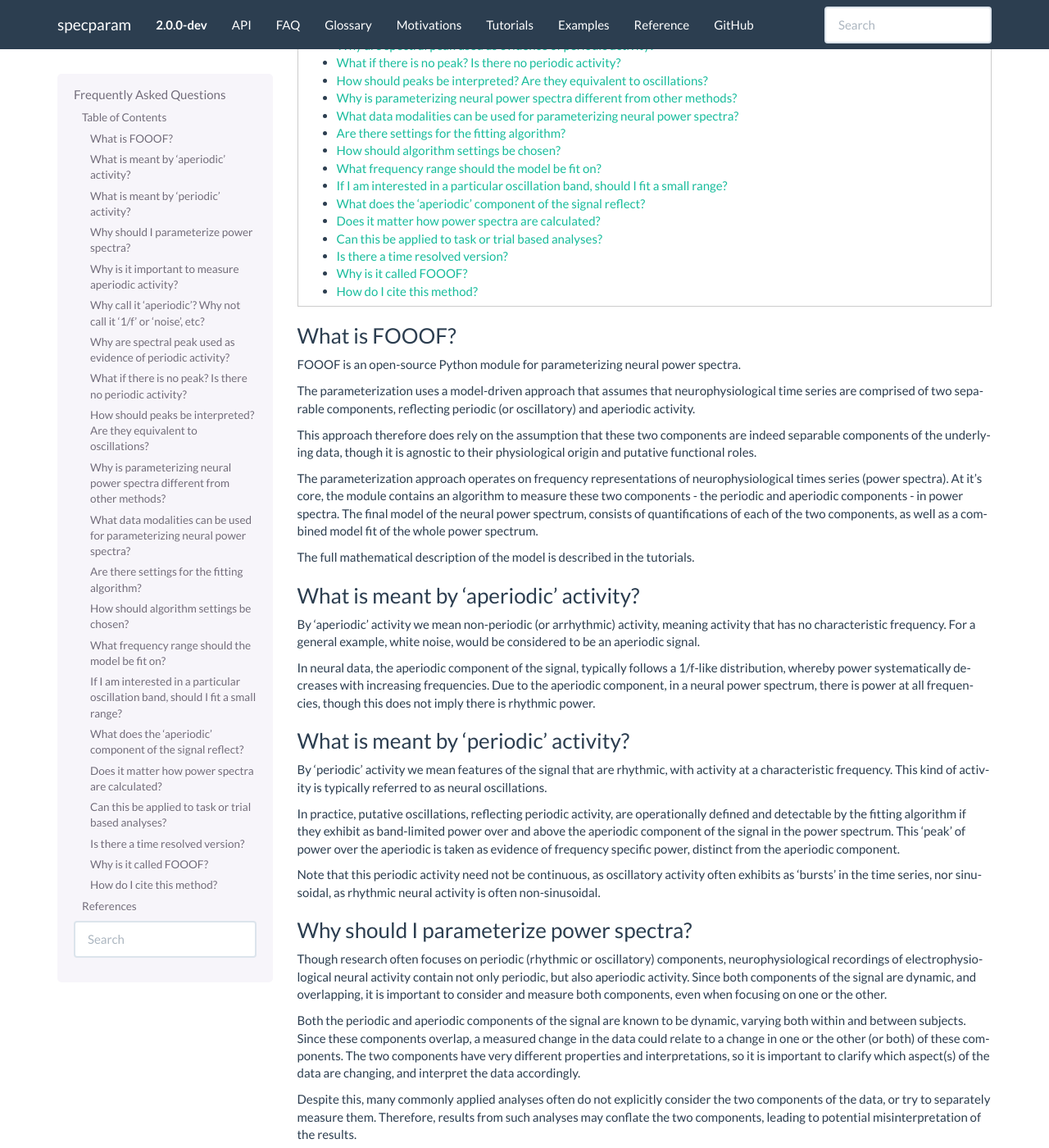
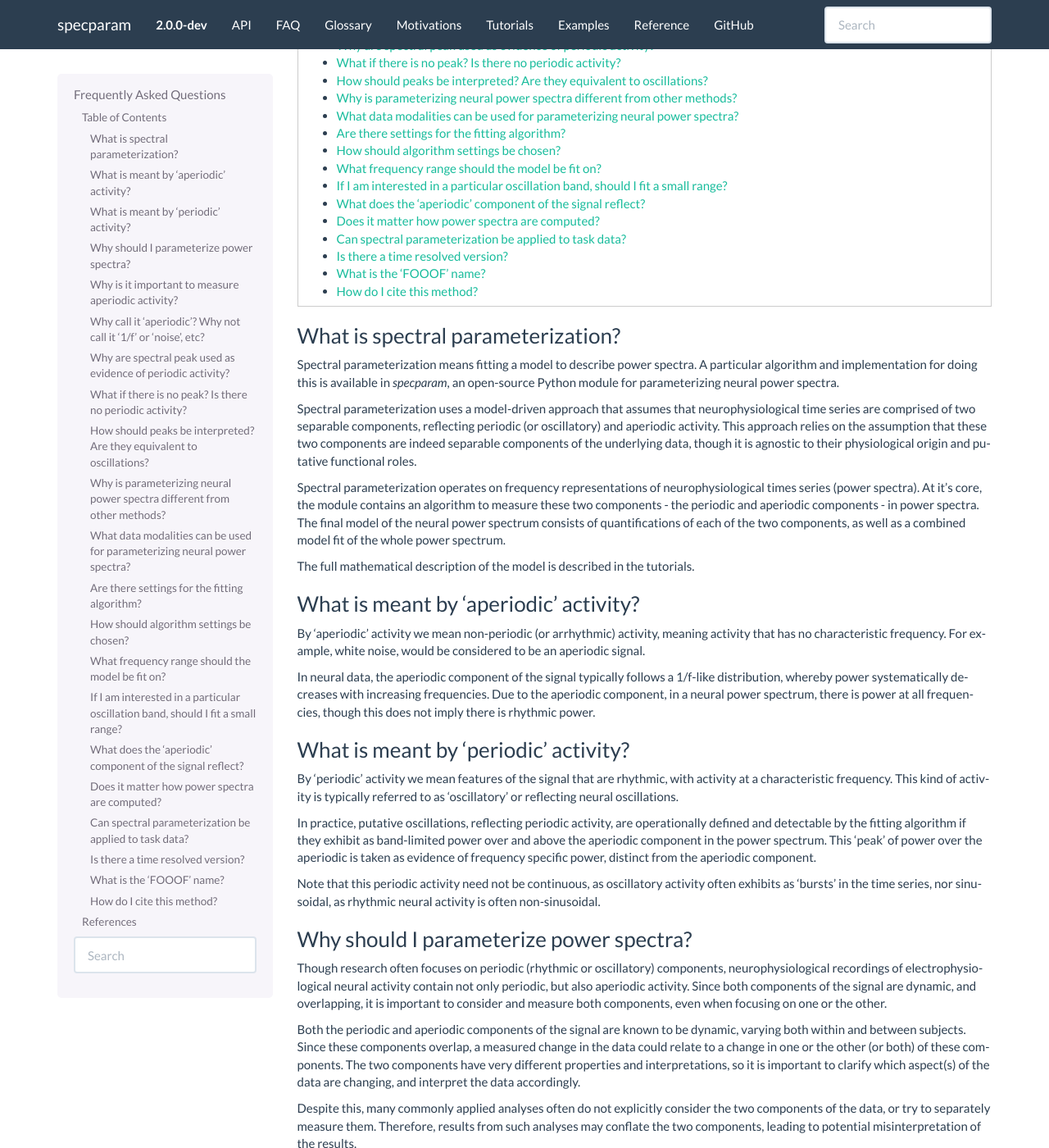
Before and after one commit to fooof-tools/fooof, a Sphinx documentation site: the page built from doc/faq.rst, in a window 1280 px wide and 1400 px high, scrolled down 378 px. Shown: the whole window at 82% size. Built offline with Sphinx 7.4.7, drawn with Linux system fonts in a browser that asks for light colours; pages that are not in the unit, such as notebooks, are missing from menus; some of the changed text lies outside the part shown.

Commit message:
name update: update FAQ for name, and quick edits

```diff
--- a/doc/faq.rst
+++ b/doc/faq.rst
@@ -1,7 +1,7 @@
 Frequently Asked Questions
 ==========================
 
-The following are a collection of frequently asked questions and answers about FOOOF.
+The following is a collection of frequently asked questions and answers about spectral parameterization.
 
 These answers focus on the ideas and concepts relating to parameterizing neural power spectra.
 
@@ -13,23 +13,23 @@ Table of Contents
    :local:
    :backlinks: none
 
-What is FOOOF?
-~~~~~~~~~~~~~~
+What is spectral parameterization?
+~~~~~~~~~~~~~~~~~~~~~~~~~~~~~~~~~~
 
-FOOOF is an open-source Python module for parameterizing neural power spectra.
+Spectral parameterization means fitting a model to describe power spectra.
+A particular algorithm and implementation for doing this is available in `specparam`,
+an open-source Python module for parameterizing neural power spectra.
 
-The parameterization uses a model-driven approach that assumes that neurophysiological time
+Spectral parameterization uses a model-driven approach that assumes that neurophysiological time
 series are comprised of two separable components, reflecting periodic (or oscillatory) and
-aperiodic activity.
-
-This approach therefore does rely on the assumption that these two components are indeed separable
+aperiodic activity. This approach relies on the assumption that these two components are indeed separable
 components of the underlying data, though it is agnostic to their physiological origin and
 putative functional roles.
 
-The parameterization approach operates on frequency representations of neurophysiological times
+Spectral parameterization operates on frequency representations of neurophysiological times
 series (power spectra). At it's core, the module contains an algorithm to measure these two
 components - the periodic and aperiodic components - in power spectra. The final model
-of the neural power spectrum, consists of quantifications of each of the two components, as well as
+of the neural power spectrum consists of quantifications of each of the two components, as well as
 a combined model fit of the whole power spectrum.
 
 The full mathematical description of the model is described in the tutorials.
@@ -38,10 +38,10 @@ What is meant by 'aperiodic' activity?
 ~~~~~~~~~~~~~~~~~~~~~~~~~~~~~~~~~~~~~~
 
 By 'aperiodic' activity we mean non-periodic (or arrhythmic) activity, meaning activity that
-has no characteristic frequency. For a general example, white noise, would be considered to
-be an aperiodic signal.
+has no characteristic frequency. For example, white noise, would be considered to be an
+aperiodic signal.
 
-In neural data, the aperiodic component of the signal, typically follows a 1/f-like distribution,
+In neural data, the aperiodic component of the signal typically follows a 1/f-like distribution,
 whereby power systematically decreases with increasing frequencies. Due to the aperiodic
 component, in a neural power spectrum, there is power at all frequencies, though this does
 not imply there is rhythmic power.
@@ -51,12 +51,12 @@ What is meant by 'periodic' activity?
 
 By 'periodic' activity we mean features of the signal that are rhythmic, with activity
 at a characteristic frequency. This kind of activity is typically referred to as
-neural oscillations.
+'oscillatory' or reflecting neural oscillations.
 
 In practice, putative oscillations, reflecting periodic activity, are operationally defined
 and detectable by the fitting algorithm if they exhibit as band-limited power over and above
-the aperiodic component of the signal in the power spectrum. This 'peak' of power over the
-aperiodic is taken as evidence of frequency specific power, distinct from the aperiodic component.
+the aperiodic component in the power spectrum. This 'peak' of power over the aperiodic is taken as
+evidence of frequency specific power, distinct from the aperiodic component.
 
 Note that this periodic activity need not be continuous, as oscillatory activity often
 exhibits as 'bursts' in the time series, nor sinusoidal, as rhythmic neural activity is
@@ -144,12 +143,12 @@ that the aperiodic component may be a signal of interest, and not merely 'noise'
 Overall, we have moved to using the term 'aperiodic' to relate to any activity that is,
 descriptively, non-periodic. We prefer this term, as a neutral descriptor, to avoid
 implying particular theoretical interpretations, and/or what aspects of the signal
-or of interest for any particular investigation.
+are of interest for any particular investigation.
 
 Why are spectral peak used as evidence of periodic activity?
 ~~~~~~~~~~~~~~~~~~~~~~~~~~~~~~~~~~~~~~~~~~~~~~~~~~~~~~~~~~~~
 
-Due to neural signals containing aperiodic activity, there will always be power within
+Since neural activity contains aperiodic activity, there will always be power within
 any given frequency range. If this aperiodic activity changes, the measured power within
 a predefined frequency range can also change. All this can occur without any truly periodic
 activity being present in the data. Even if there is periodic activity, quantifications of it
@@ -237,7 +235,7 @@ the model can be fit. The fitting algorithm is otherwise broadly agnostic to det
 Note that data from different modalities, or across different frequency ranges, may require
 different algorithm settings.
 
-More information for checking for if the model fit seems to be appropriate, and for picking
+More information on checking if model fits are appropriate, and for picking
 settings and tuning them to different datasets are all available in the Tutorials.
 
 Are there settings for the fitting algorithm?
@@ -253,20 +251,19 @@ is covered in the tutorials.
 How should algorithm settings be chosen?
 ~~~~~~~~~~~~~~~~~~~~~~~~~~~~~~~~~~~~~~~~
 
-For any given dataset, there is often some tuning of the algorithm settings needed to
-get models to fit well. For any given dataset, settings should therefore be checked, and
-tuned if necessary, though, overall, model fits tend not to be overly sensitive to small
-changes in the settings.
+For any given dataset, there is often some tuning of the algorithm settings needed to get
+models to fit well. For any given dataset, settings should therefore be checked, and tuned
+if necessary. Model fits tend not to be overly sensitive to small changes in the settings.
 
-One strategy for choosing settings, is to select a subset of power spectra from the
+One strategy for choosing settings is to select a subset of power spectra from the
 dataset to use as something analogous to a 'training set'. This group of spectra can be
-used to fit power spectrum models, check model fit properties, visually inspect fits, and
-choose the best settings for the data. Once settings have been chosen for the subset,
-they can applied to the dataset to be analyzed. Note that in order to be able to systematically
+used to fit power spectrum models, check model fit properties, and visually inspect fits,
+in order to choose the best settings for the data. Once settings have been chosen for the subset,
+they can applied to the full dataset to be analyzed. Note that in order to be able to systematically
 compare model fits between conditions / tasks / subjects, etc, we recommend using the same
 algorithm settings across the whole dataset.
 
-Details of what the algorithm settings are, and how to set them are available in the code Tutorials.
+Details of what the algorithm settings are, and how to set them are available in the Tutorials.
 
 What frequency range should the model be fit on?
 ~~~~~~~~~~~~~~~~~~~~~~~~~~~~~~~~~~~~~~~~~~~~~~~~
@@ -282,9 +279,9 @@ By comparison, an analysis in ECoG that wants to include high frequency activity
 use a range of [1, 150], or perhaps [50, 150] if the goal is to focus specifically on
 high frequency activity.
 
-Picking a frequency range should be considered in the context of choosing the
-aperiodic mode, as whether or not a 'knee' should be fit depends in part on the frequency
-range that is being examined. For more information on choosing the aperiodic mode, see the Tutorials.
+Picking a frequency range should be considered in the context of choosing the aperiodic
+mode, as whether or not a 'knee' should be fit depends in part on the frequency range that
+is being examined. For more information on choosing the aperiodic mode, see the Tutorials.
 
 If I am interested in a particular oscillation band, should I fit a small range?
 ~~~~~~~~~~~~~~~~~~~~~~~~~~~~~~~~~~~~~~~~~~~~~~~~~~~~~~~~~~~~~~~~~~~~~~~~~~~~~~~~
@@ -322,27 +319,27 @@ potential arise from balanced activity of excitatory (E) and inhibitory (I) syna
 currents. In this model, changes in aperiodic properties of the data relate to changes
 in EI balance [3_].
 
-Does it matter how power spectra are calculated?
-~~~~~~~~~~~~~~~~~~~~~~~~~~~~~~~~~~~~~~~~~~~~~~~~
+Does it matter how power spectra are computed?
+~~~~~~~~~~~~~~~~~~~~~~~~~~~~~~~~~~~~~~~~~~~~~~
 
 For the most part, it does not matter exactly how power spectra to be parameterized
-are calculated. The algorithm is agnostic to precise details of calculating power
+are computed. The algorithm is agnostic to precise details of calculating power
 spectra, and so different estimation methods should all be fine.
 
 Regardless of how power spectra are computed, certain properties of the power spectra do
 influence how the parameterization goes. For example, the better the frequency resolution,
 the more precisely the algorithm will be able to estimate center frequencies and bandwidths
-of detected peaks. However, as a trade off, using longer time segments to end up with 'smoother'
-spectra can also help with getting the algorithm to fit better.
+of detected peaks. However, as a trade off, averaging over a greater number of shorter windows
+may help to end up with 'smoother' spectra, which may help with getting better fits.
 
-Can this be applied to task or trial based analyses?
-~~~~~~~~~~~~~~~~~~~~~~~~~~~~~~~~~~~~~~~~~~~~~~~~~~~~
+Can spectral parameterization be applied to task data?
+~~~~~~~~~~~~~~~~~~~~~~~~~~~~~~~~~~~~~~~~~~~~~~~~~~~~~~
 
 Yes, power spectra can be fit in task based analyses.
 
 However, one thing to keep in mind is the resolution of the data. The shorter the
-time segments of data used, and/or the fewer data segments averaged over, can lead to
-'messy' power spectra, which may not be fit very well by the model.
+time segments of data used, and/or the fewer data segments averaged over, the 'messier'
+the power spectra may be. Noisy power spectra may not be fit very well by the model.
 
 With these considerations in mind, there are broadly two approaches for task related analyses:
 
@@ -350,17 +347,17 @@ With these considerations in mind, there are broadly two approaches for task rel
   fitting one power spectrum model per condition
 
   - This doesn't allow for measurements per trial, but averaging across trials allows
-    for smoother spectra, and better model fits, per condition. This approach may be
-    for short trials, as the trial averaging allows want to use FOOOF to characterize
-    short time segments in a task design.
+    for smoother spectra, and better model fits, per condition. This approach may be better
+    for short trials, as the trial averaging allows for getting better estimates of trial
+    activity, per condition, in a way that may be difficult to estimate per trial.
 
 - Calculate power spectra and fit power spectrum models per trial,
   analyzing the distribution of model parameters outputs per condition
 
   - This approach can be used with longer trials, when there are relatively long time
     segments to fit. Model fits of individual trials are likely to be somewhat messy, but
-    as long as there is not a systematic bias in the fits, then the distributions of fit values
-    can be interpreted and compared.
+    as long as there is not a systematic bias in the fits, then the distributions of fit
+    values across and between trials can be interpreted and compared.
   - Exactly how much long segments need to to be analyzed in this way is somewhat
     dependent on the cleanliness of the data. As a rule of thumb, we currently recommend
     using segments of at least about 500 ms for this approach.
@@ -382,15 +379,15 @@ spectral features across time, somewhat analogous to a spectrogram.
 This functionality is not currently available or described in the current module, but is a focus
 off current work. We hope to add information, guidelines, and tooling to do this once this soon.
 
-Why is it called FOOOF?
-~~~~~~~~~~~~~~~~~~~~~~~
+What is the 'FOOOF' name?
+~~~~~~~~~~~~~~~~~~~~~~~~~
 
-FOOOF stands for "fitting oscillations & one-over f".
+The original name of the module was 'FOOOF', which stood for "fitting oscillations & one-over f".
 
-This was a working title for the project that stuck as the name of the code and the tool.
-We have moved away from referring to the components that FOOOF fits in this way, preferring
-'periodic' and 'aperiodic' activity, but the name 'FOOOF' stuck around as the name of the tool
-itself.
+This was a working title for the project that stuck as the name of the code and the tool. Since
+we have moved away from using these terms in the module and algorithm, now preferring terms such
+as 'periodic' and 'aperiodic' activity, the module has been renamed to the more general name
+of 'spectral parameterization'.
 
 How do I cite this method?
 ~~~~~~~~~~~~~~~~~~~~~~~~~~
@@ -415,7 +412,7 @@ References
 
 .. _3 : https://doi.org/10.1016/j.neuroimage.2017.06.078
 
-- [4_] Buzsaki, Logothetis & Singer (2013). Scaling Brain Size, Keeping Timing: Evolutionary Preservation
+- [4_] Buzsáki, Logothetis & Singer (2013). Scaling Brain Size, Keeping Timing: Evolutionary Preservation
   of Brain Rhythms. DOI: 10.1016/j.neuron.2013.10.002
 
 .. _4 : https://doi.org/10.1016/j.neuron.2013.10.002
```
Also changed, not shown: other parts of doc/faq.rst (+9 -11 lines).
